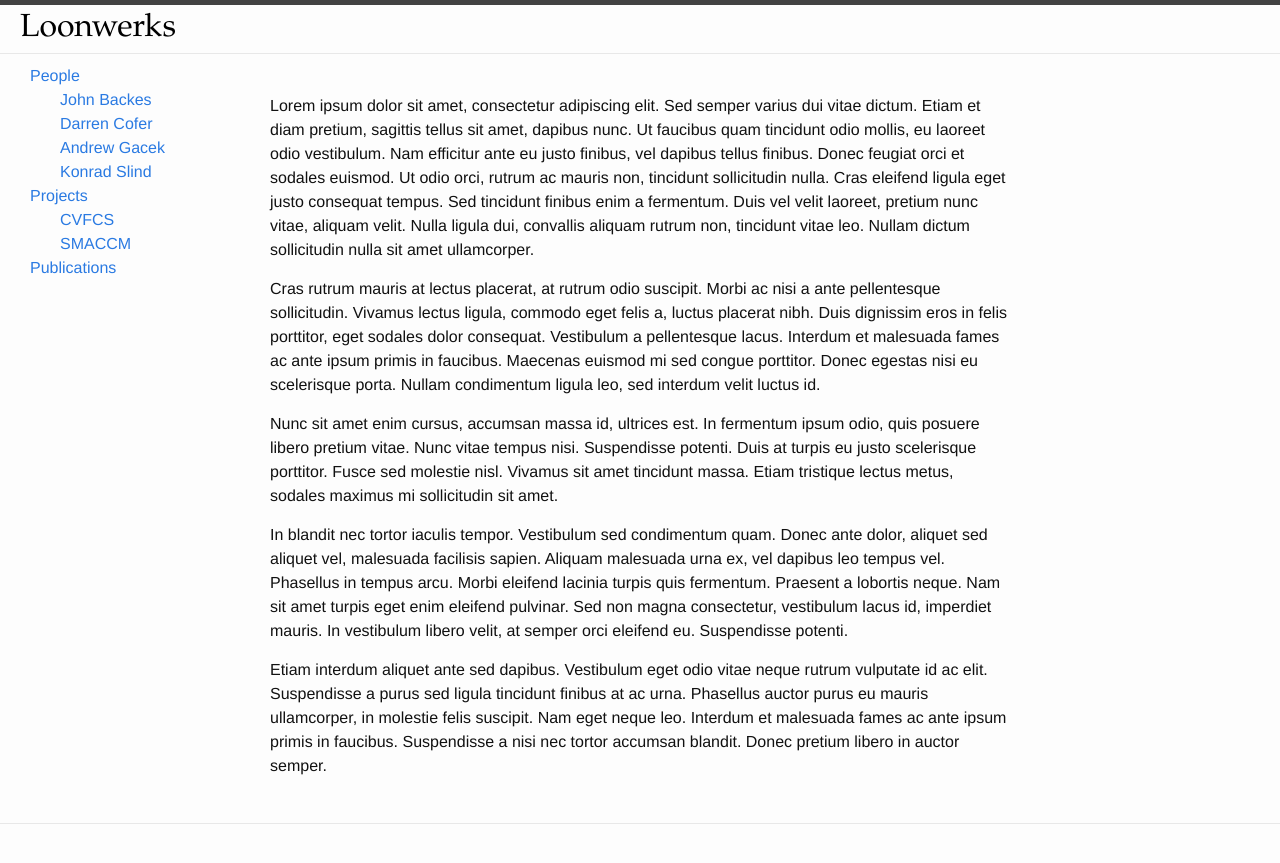
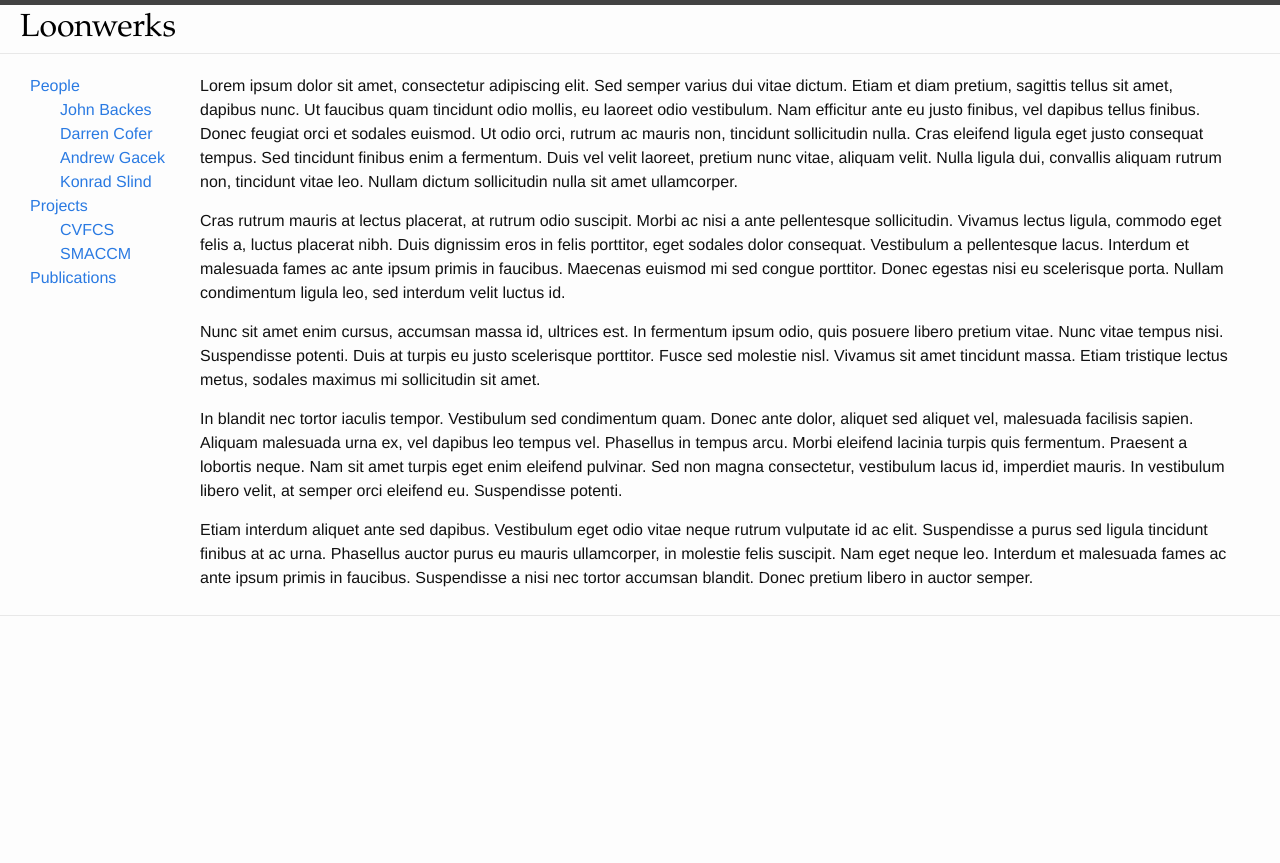
Before and after one commit to loonwerks/loonwerks.github.io, a Jekyll site: the page built from index.html, in a window 1280 px wide. Shown: the top 863 px of the page. Built offline with Jekyll 4.4.1, drawn with Linux system fonts in a browser that asks for light colours; Markdown is read by kramdown in place of the engine named in the settings.

Commit message:
Fix sidebar flow

```diff
--- a/_includes/sidebar.html
+++ b/_includes/sidebar.html
@@ -1,16 +1,16 @@
 {% include sorted-elements.html %}
 
-<div class="sidebar">
-  <ul class="menu">
+<div id="sidebar">
+  <ul>
     <li><a href="/people">People</a>
-      <ul class="list">
+      <ul>
         {% for person in sorted_people %}
         <li><a href="{{ person.url }}">{{ person.fullname }}</a></li>
         {% endfor %}
       </ul>
     </li>
     <li><a href="/projects">Projects</a>
-      <ul class="list">
+      <ul>
         {% for project in sorted_projects %}
         <li><a href="{{ project.url }}">{{ project.shortname }}</a></li>
         {% endfor %}
--- a/_layouts/default.html
+++ b/_layouts/default.html
@@ -6,10 +6,11 @@
   <body>
 
     {% include header.html %}
-    {% include sidebar.html %}
 
-    <div class="page-content">
-      <div class="wrapper">
+    <div id="content">
+      {% include sidebar.html %}
+
+      <div id="main">
         {{ content }}
       </div>
     </div>
--- a/_sass/_layout.scss
+++ b/_sass/_layout.scss
@@ -251,16 +251,32 @@
 }
 
 /**
- * Sidebar
+ * Default layout
  */
-.sidebar {
-    float: left;
-    padding-right: 20px;
+#content {
+    position: relative;
+    width: 100%;
+    padding: 10px 0;
 
-    ul {
-        list-style-type: none;
+    #sidebar {
+        position: absolute;
+        top: 10px;
+        bottom: 0;
+        left: 0;
+        width: 200px;
+
+        ul {
+            list-style-type: none;
+        }
+    }
+
+    #main {
+        position: relative;
+        margin-left: 200px;
+        margin-right: 50px;
     }
 }
+
 
 /**
  * Person pages
```
